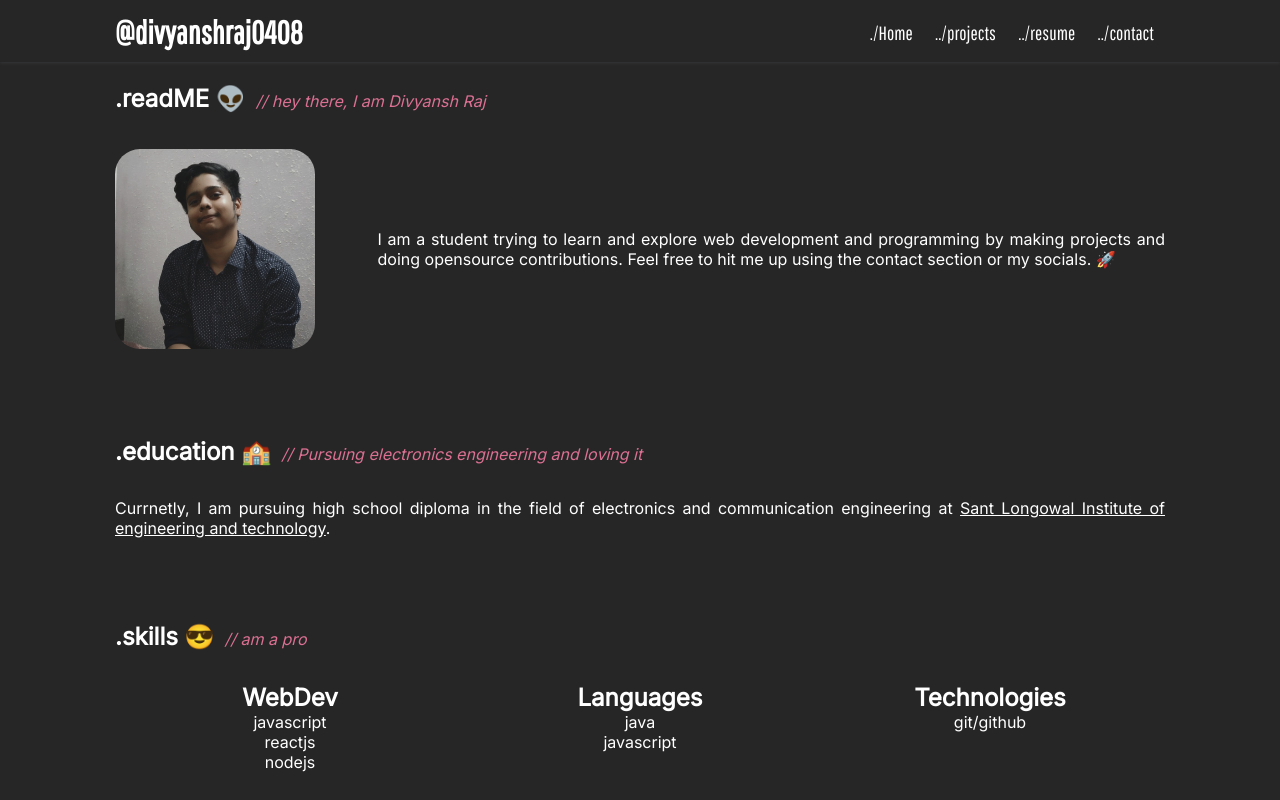
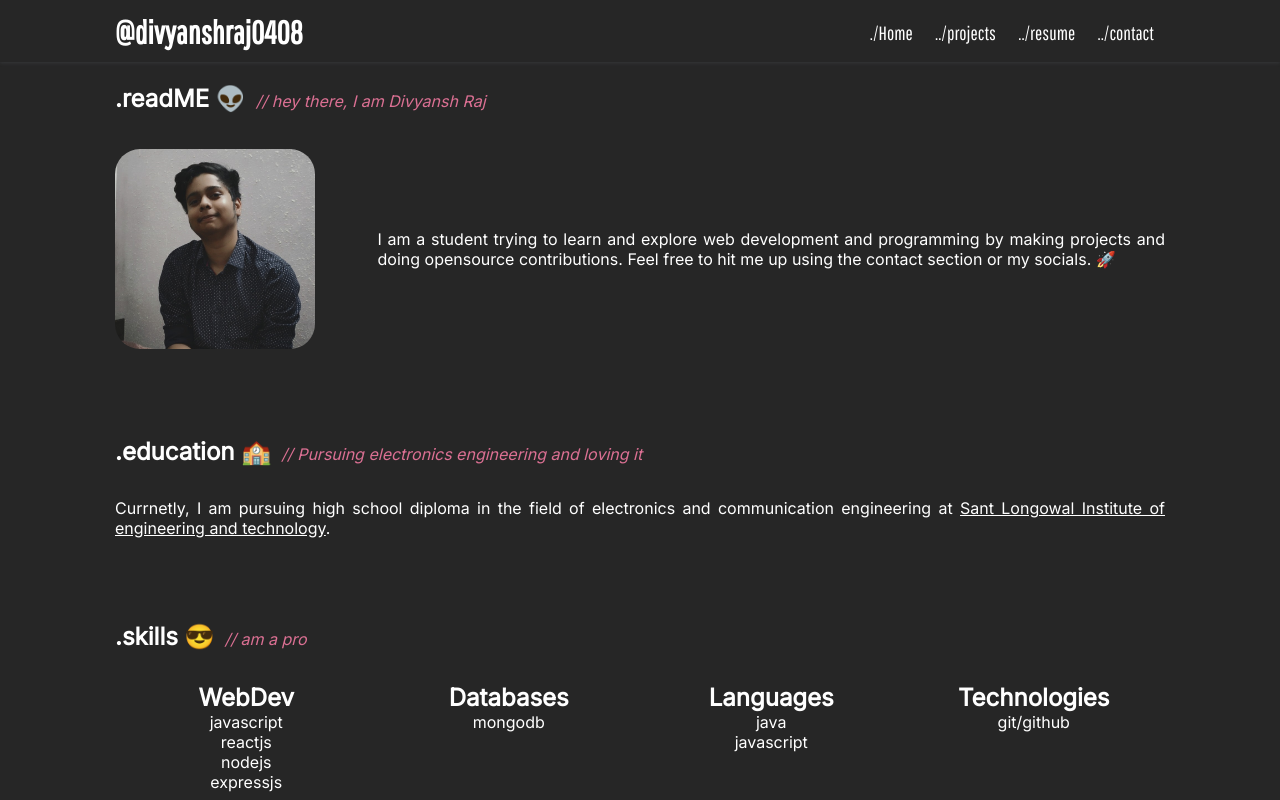
Before and after one commit to divyanshraj0408/Personal-Portfolio, a React (Create React App) app: page /home in a window 1280 px wide. Shown: the top 800 px of the page. Built offline with nearby package versions, Linux system fonts and the light colour scheme.

Commit message:
Skills add

```diff
--- a/src/components/homepage/home.js
+++ b/src/components/homepage/home.js
@@ -62,6 +62,13 @@ function Maincontent() {
               <li>javascript</li>
               <li>reactjs</li>
               <li>nodejs</li>
+              <li>expressjs</li>
+            </ul>
+            <ul className="skill_list">
+              <li>
+                <h2>Databases</h2>
+              </li>
+              <li>mongodb</li>
             </ul>
             <ul className="skill_list">
               <li>
```
